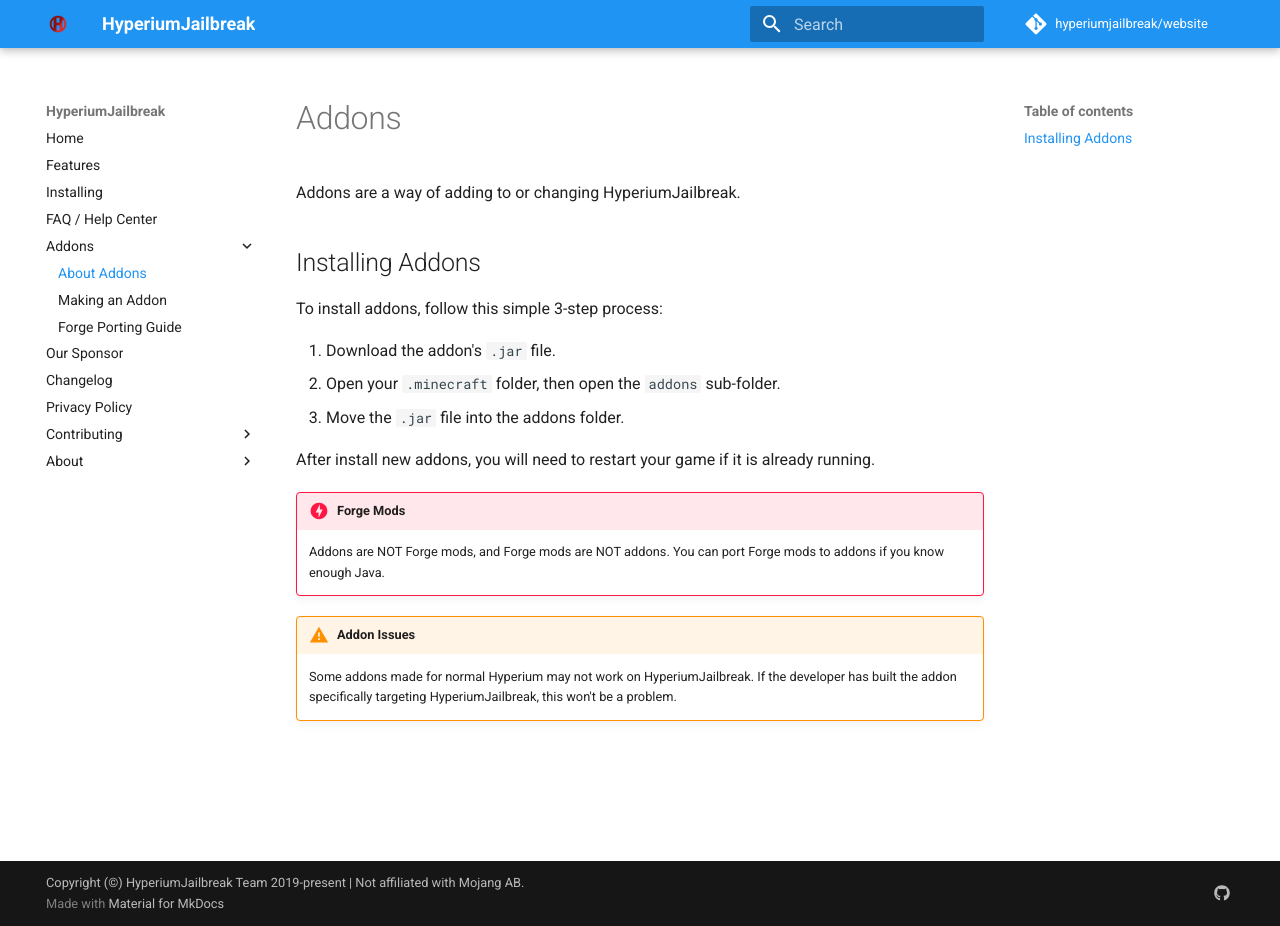
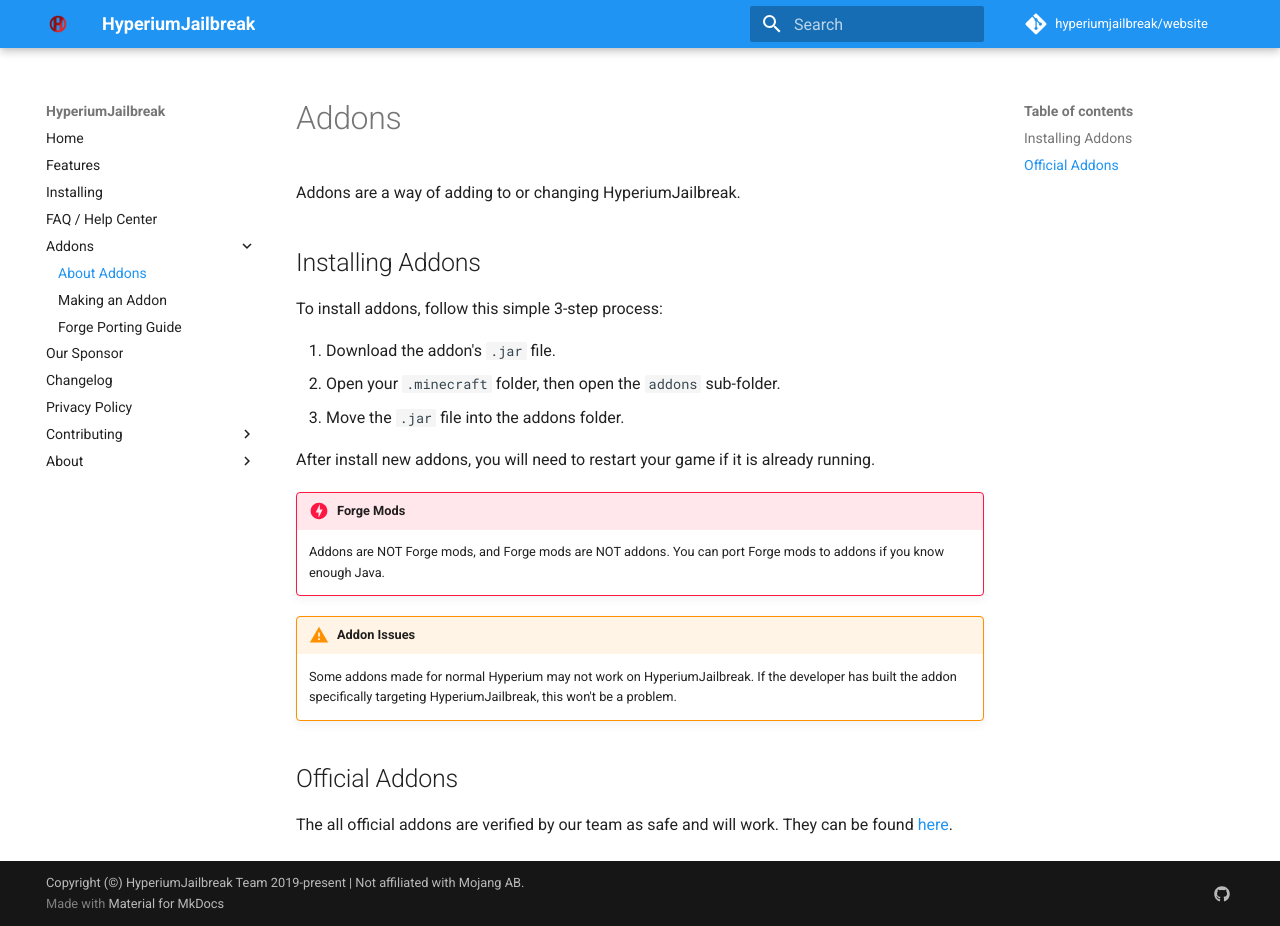
Before and after one commit to hyperiumjailbreak/hyperiumjailbreak.github.io, an MkDocs documentation site: the page built from docs/addons/index.md, in a window 1280 px wide and 926 px high. Built offline with MkDocs 1.6.1 and Material for MkDocs 9.7.7, drawn with Linux system fonts in a browser that asks for light colours; comment, search, counter and statistics services are not loaded.

Commit message:
Official addons

```diff
--- a/docs/addons/index.md
+++ b/docs/addons/index.md
@@ -19,3 +19,8 @@
 !!! warning "Addon Issues"
     Some addons made for normal Hyperium may not work on HyperiumJailbreak.
     If the developer has built the addon specifically targeting HyperiumJailbreak, this won't be a problem.
+
+## Official Addons
+
+The all official addons are verified by our team as safe and will work.
+They can be found [here](https://hyperiumjailbreak.mycloudrepo.io/public/repositories/addons/).
```
